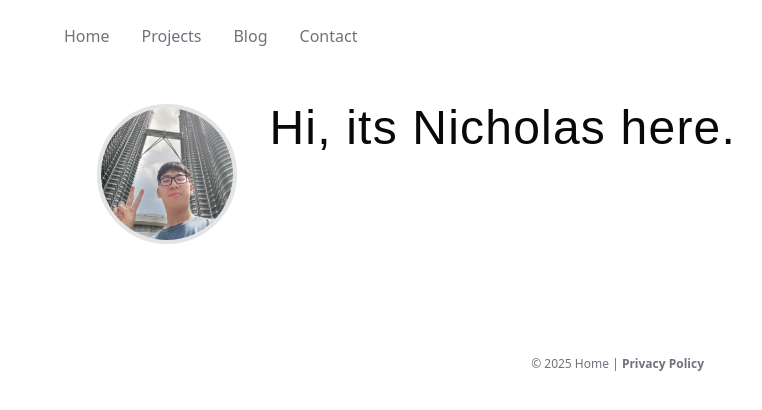
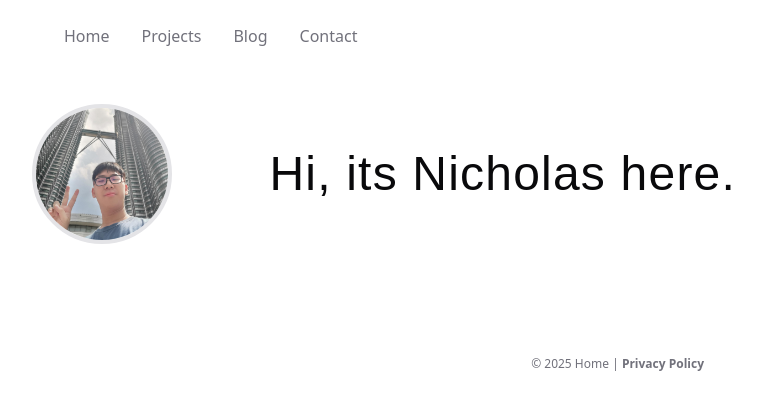
Before and after one commit to Fraxtal/npts, a Next.js app: page / in a window 1280 px wide. Shown: the top 410 px of the page, without its empty margins (256-1018 px from the left). Built offline with nearby package versions, Linux system fonts and the light colour scheme; a web font is replaced by a local one.

Commit message:
Initial Commit

```diff
--- a/src/app/page.tsx
+++ b/src/app/page.tsx
@@ -15,12 +15,12 @@ export default function Home() {
     <>
       <article className="mt-8 flex flex-col gap-16 pb-16">
         <section className="flex flex-col items-start gap-8 md:flex-row-reverse md:items-center md:justify-between">
-          <div className="flex max-w-[320px] flex-col sm:max-w-full md:flex-row">
-              <RoundedImage className="md:mr-8" />
+          <div className="flex max-w-[320px] flex-col sm:max-w-full">
             <h1 className="title text-balance text-4xl sm:text-5xl">
               Hi, its Nicholas here.
             </h1>
           </div>
+          <RoundedImage className="md:mr-8" />
         </section>
 
       </article>
```
